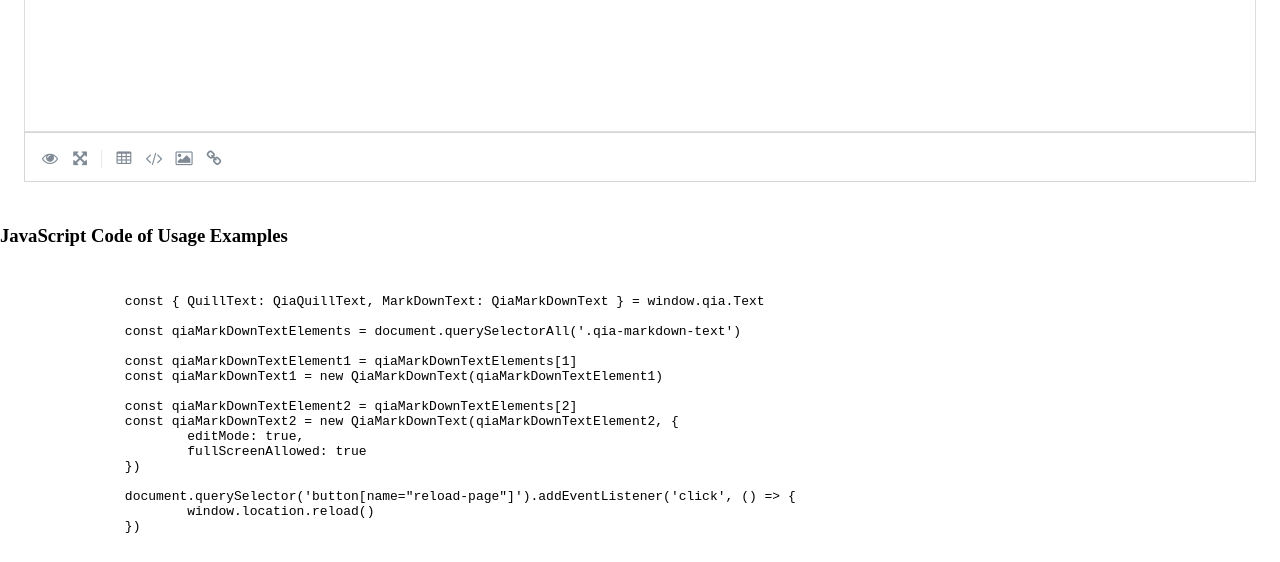
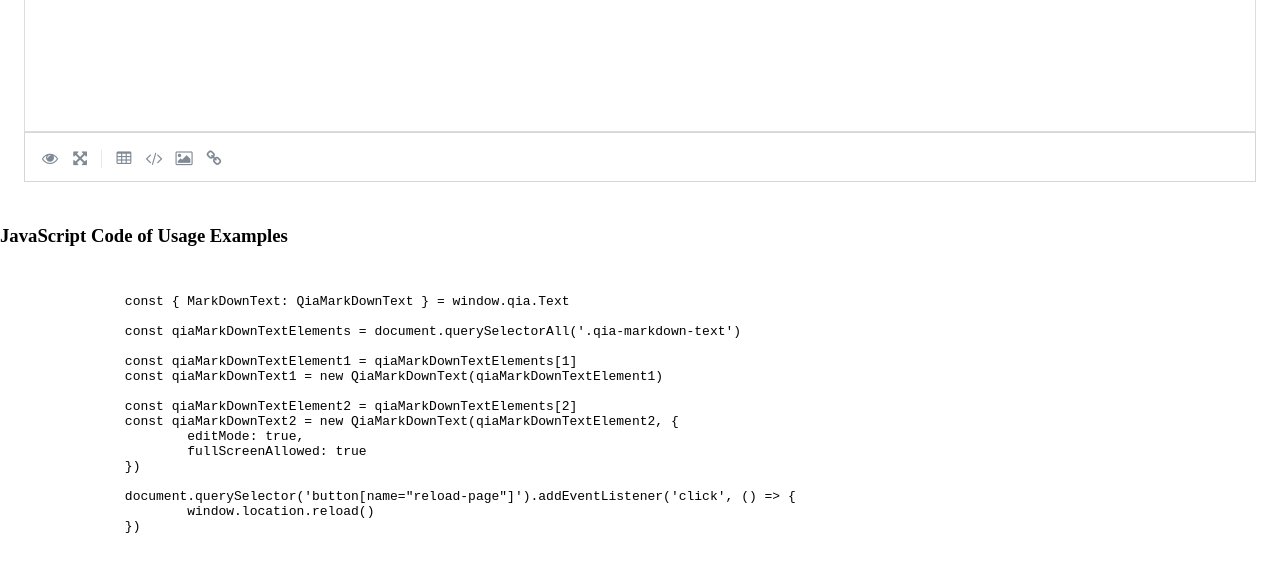
Before and after one commit to johannhuang/Qia-Web-Browser-Libraries, a website: page guides/qia-text/index.html in a window 1280 px wide. Shown: the part 754-1316 px from the top of the page. Drawn offline with Linux system fonts and the light colour scheme; no server answers.

Commit message:
had version 1.1.5

```diff
--- a/guides/qia-text/index.html
+++ b/guides/qia-text/index.html
@@ -84,7 +84,7 @@ It is recommended to nest a pre element inside the element with [class~="qia-mar
 	</style>
 
 	<script class="demo-code">
-		const { QuillText: QiaQuillText, MarkDownText: QiaMarkDownText } = window.qia.Text
+		const { MarkDownText: QiaMarkDownText } = window.qia.Text
 
 		const qiaMarkDownTextElements = document.querySelectorAll('.qia-markdown-text')
 
--- a/package.json
+++ b/package.json
@@ -1,6 +1,6 @@
 {
 	"name": "qia-browser-libraries",
-	"version": "1.1.4",
+	"version": "1.1.5",
 	"description": "Web browser libraries shared to help to alleviate the difficulty of web browser application development",
 	"keywords": [
 		"TypeScript",
```
Lines whose indentation alone changed are shown as unchanged.
